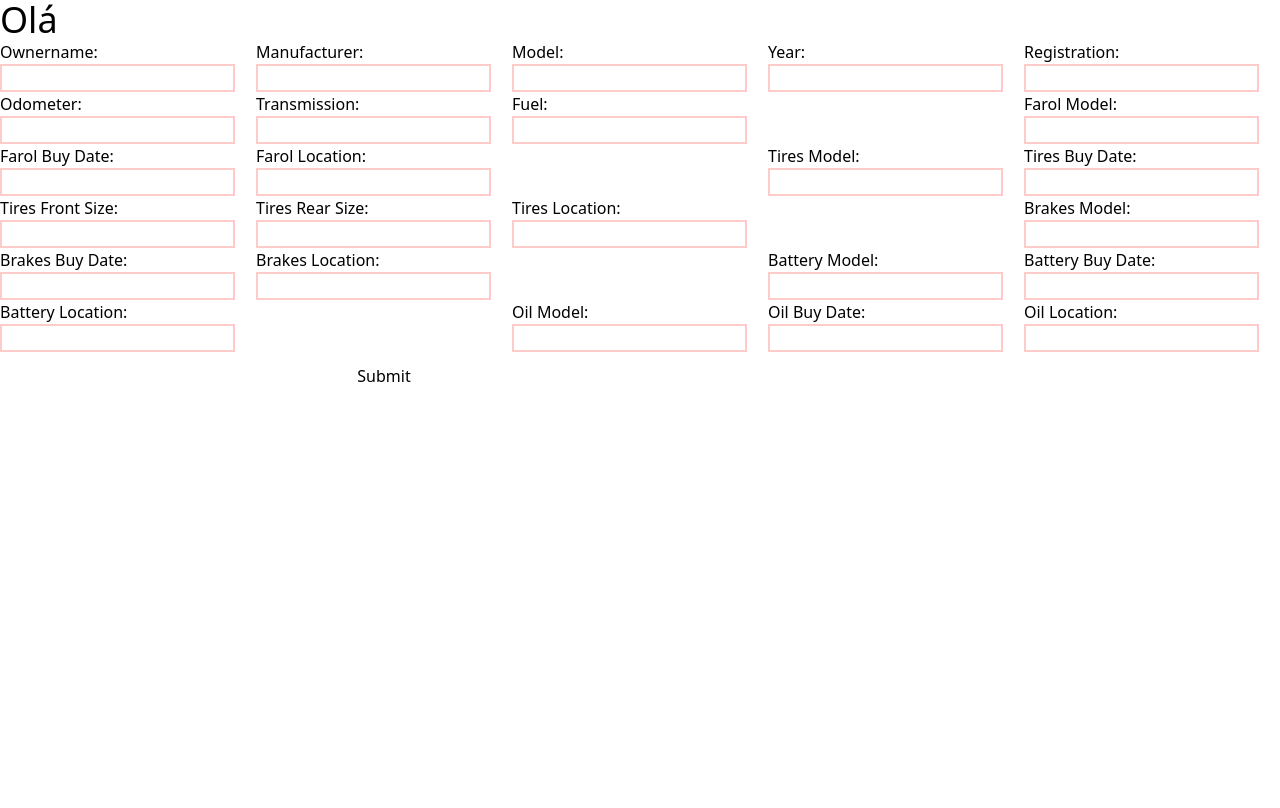
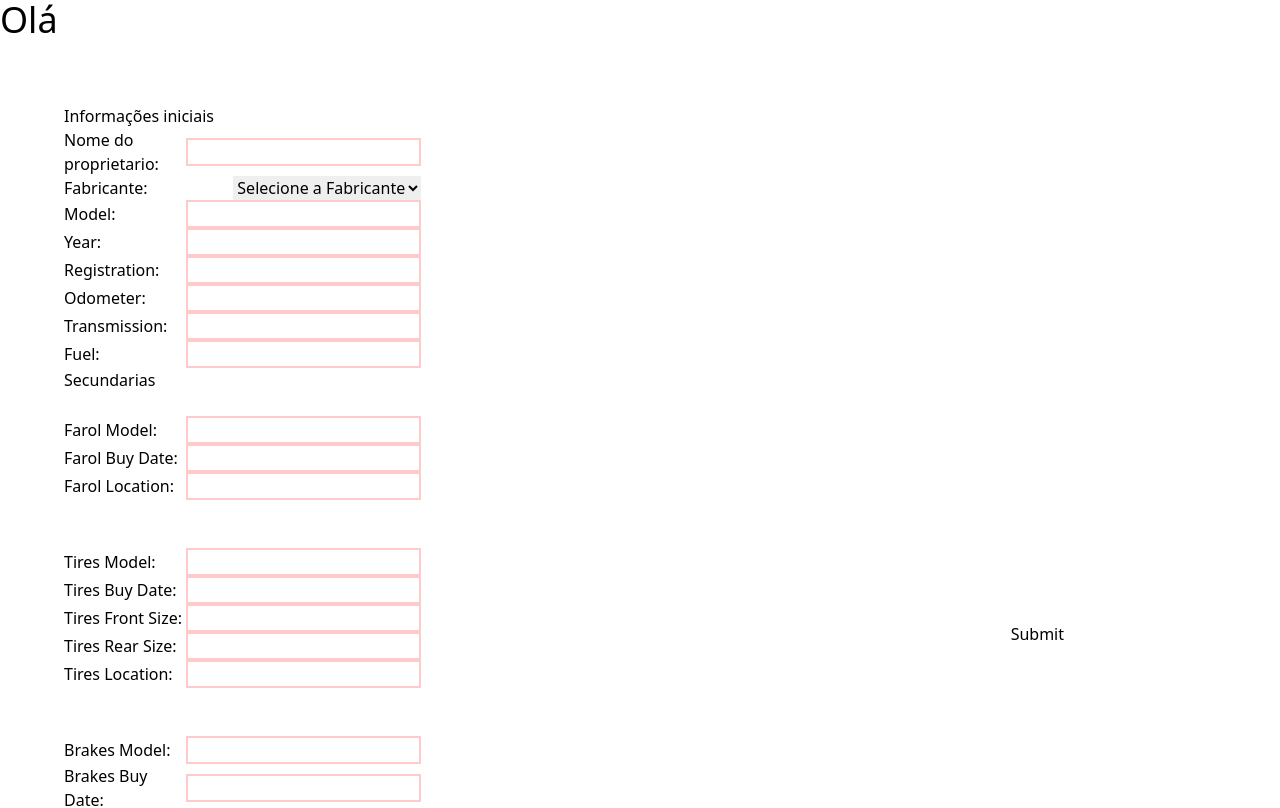
Before and after one commit to EuMotta/mecanica-pi, a Next.js app: page / in a window 1280 px wide. Shown: the top 808 px of the page. Built offline with nearby package versions, Linux system fonts and the light colour scheme; no server answers; the database is empty; a web font is replaced by a local one.

Commit message:
form update 1

```diff
--- a/package.json
+++ b/package.json
@@ -15,7 +15,8 @@
     "next": "13.0.3",
     "react": "18.2.0",
     "react-dom": "18.2.0",
-    "react-icons": "^4.7.1"
+    "react-icons": "^4.7.1",
+    "react-input-mask": "^2.0.4"
   },
   "devDependencies": {
     "autoprefixer": "^10.4.13",
--- a/sections/CarsForm.jsx
+++ b/sections/CarsForm.jsx
@@ -1,6 +1,7 @@
 'use client';
 
 import React, { useEffect, useState } from 'react';
+import styles from '../styles';
 
 const CarsForm = () => {
   const [cars, setCars] = useState('');
@@ -85,14 +86,16 @@ const CarsForm = () => {
       }),
     });
     const result = await response.json();
-    console.log(farolModel);
     console.log(result);
     console.log(cars);
   };
   return (
-    <form onSubmit={handleSubmit} className="grid grid-cols-5 form">
+    <form onSubmit={handleSubmit} className={`${styles.paddings} form`}>
+      <div className=" gap-10">
+        <div className=" grid grid-cols-1">
+          Informações iniciais
           <label>
-        Ownername:
+            Nome do proprietario:
             <input
               type="text"
               value={Ownername}
@@ -100,12 +103,38 @@ const CarsForm = () => {
             />
           </label>
           <label>
-        Manufacturer:
-        <input
-          type="text"
+            Fabricante:
+            <select
               value={manufacturer}
               onChange={(e) => setManufacturer(e.target.value)}
-        />
+            >
+              <option value="" disabled>
+                Selecione a Fabricante
+              </option>
+              <option value="Wolkswagen">Wolkswagen</option>
+              <option value="Toyota">Toyota</option>
+              <option value="Ford">Ford</option>
+              <option value="Chevrolet">Chevrolet</option>
+              <option value="Hyundai">Hyundai</option>
+              <option value="Fiat">Fiat</option>
+              <option value="Honda">Honda</option>
+              <option value="Jeep">Jeep</option>
+              <option value="Kia">Kia</option>
+              <option value="Mitsubishi">Mitsubishi</option>
+              <option value="Nissan">Nissan</option>
+              <option value="Peugeot">Peugeot</option>
+              <option value="Renault">Renault</option>
+              <option value="Suzuki">Suzuki</option>
+              <option value="Volkswagen">Volkswagen</option>
+              <option value="Citroen">Citroen</option>
+              <option value="BMW">BMW</option>
+              <option value="Mercedes-Benz">Mercedes-Benz</option>
+              <option value="Audi">Audi</option>
+              <option value="Porsche">Porsche</option>
+              <option value="Jeep">Jeep</option>
+              <option value="Scania">Scania</option>
+              <option value="Scania">JAC Motors</option>
+            </select>
           </label>
           <label>
             Model:
@@ -120,7 +149,12 @@ const CarsForm = () => {
             <input
               type="text"
               value={year}
-          onChange={(e) => setYear(e.target.value)}
+              onInput={(e) => setYear(
+                e.target.value.replace(/(\d{2})(\d{2})(\d{4})/, '$1/$2/$3'),
+              )}
+              maxLength="10"
+              title="Data inválida, insira no formato DD/MM/AAAA"
+              required
             />
           </label>
           <label>
@@ -155,6 +189,9 @@ const CarsForm = () => {
               onChange={(e) => setFuel(e.target.value)}
             />
           </label>
+        </div>
+        <div className="">
+          Secundarias
           <br />
           <br />
           <label>
@@ -301,6 +338,8 @@ const CarsForm = () => {
               onChange={(e) => setOilLocation(e.target.value)}
             />
           </label>
+        </div>
+      </div>
       <br />
       <br />
       <button type="submit">Submit</button>
--- a/styles/globals.css
+++ b/styles/globals.css
@@ -2,8 +2,12 @@
 @tailwind components;
 @tailwind utilities;
 
+.form{
+  @apply grid grid-cols-3 gap-x-10;
+}
 .form input{
   @apply border-2 border-red-200;
 }
 .form label {
+  @apply flex justify-between items-center;
 }
```
Also changed, not shown: 2 other files (tests, documents, lock files or other folders). Lines whose indentation alone changed are shown as unchanged.
